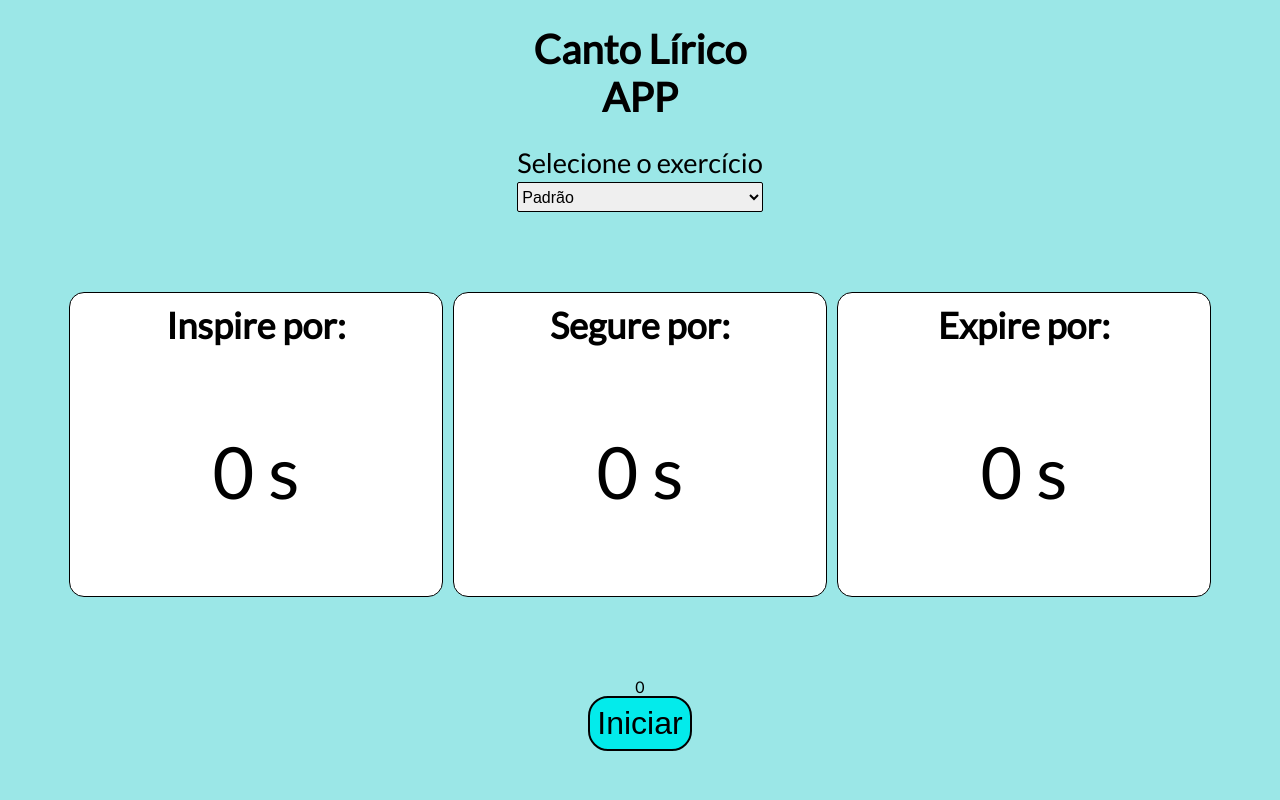
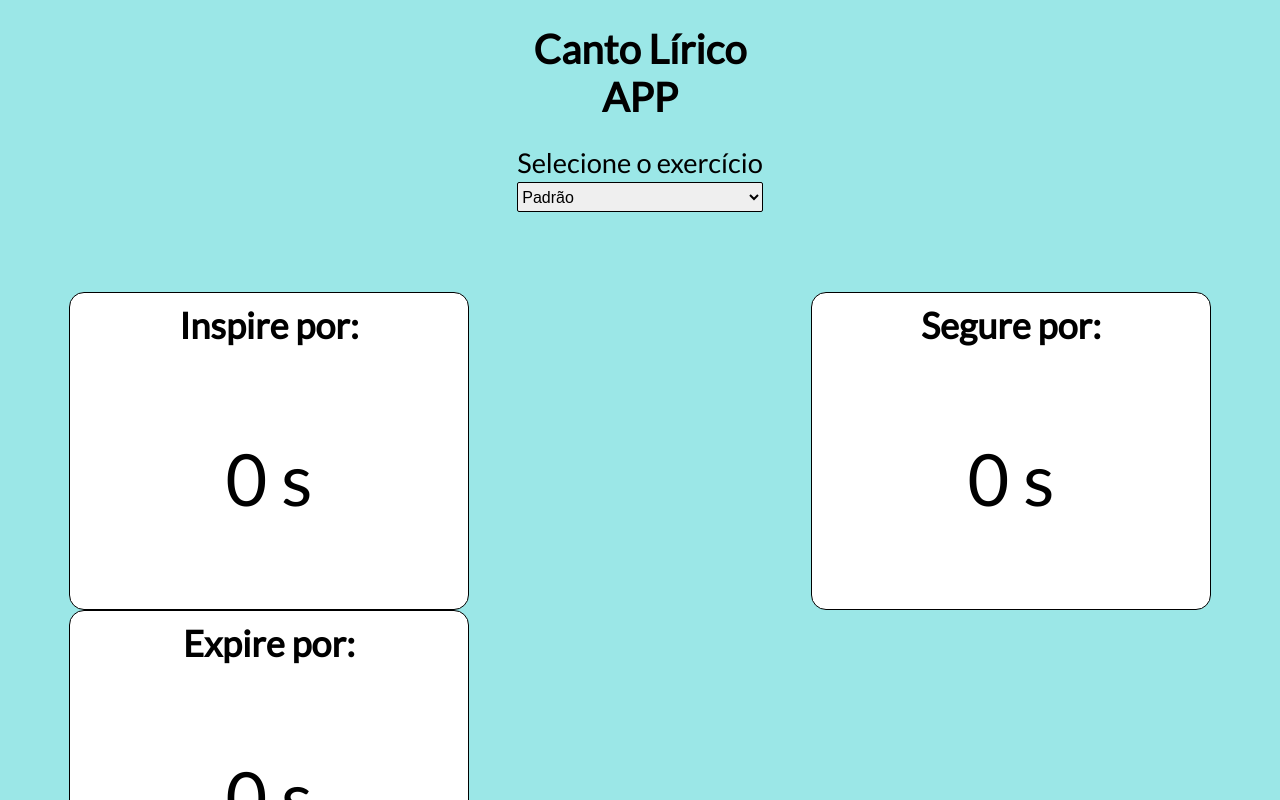
Before and after one commit to lucassdantas/breathing-exercise, a React (Vite) app: page / in a window 1280 px wide. Shown: the top 800 px of the page. Built offline with nearby package versions, Linux system fonts and the light colour scheme.

Commit message:
building start app logic

```diff
--- a/src/App.css
+++ b/src/App.css
@@ -86,12 +86,14 @@ font-weight:500px;
 
 #CutDownSection{
     display:flex;
-    justify-content:space-around;
+    flex-wrap:wrap;
+    justify-content:space-between;
     align-items:center;
     padding:0 5%;
 
     text-align:center;
     width:100vw;
+    max-width:1650px;
     margin:80px 0;
 
 
--- a/src/App.tsx
+++ b/src/App.tsx
@@ -1,40 +1,15 @@
 import './App.css'
 import { Footer } from './components/Footer'
 import { Header } from './components/Header'
-import { BreathingCard } from './components/BreathingCard'
 import { InputExerciseSelector } from './components/InputExerciseSelector'
-import { BreathingCardType } from './types/BreathingCardType'
 import { useState } from 'react'
+import { ChronometerController } from './components/ChronometerController'
 
 export default function App() {
-    const cards:BreathingCardType[] = [
-        {
-            title:"Inspire por: ",
-            second:0,
-        },
-        {
-            title:"Segure por: ",
-            second:0,
-        },
-        {
-            title:"Expire por: ",
-            second:0,
-        },
-    ]
-    const exercises = [
-        {
-            defaultExercise: {
-                inspiration: 5,
-                holdRespiration: 5,
-                expiration: 20,
-                repeatTimes: 4
-            },
-        },
-    ]
     const [currentSecond, setCurrentSecond] = useState<number>(0)
-
-    const startChronometer = () => {
-        setCurrentSecond(currentSecond+1)
+    const [isChronometerRunning, setIsChronometerRunning] = useState<boolean>(false)
+    const toggleChronometer = () => {
+        setIsChronometerRunning(!isChronometerRunning)
     }
 
     return (
@@ -43,16 +18,11 @@ export default function App() {
         <main>
             <InputExerciseSelector/>
             <section id="CutDownSection" className="cutdown">
-                {
-                    cards &&
-                    cards.map((card:BreathingCardType) => {
-                        return <BreathingCard title={card.title} second={card.second}/>
-                    })
-                }
+               <ChronometerController isChronometerRunning={isChronometerRunning}/>
             </section>
             <div id="DivButton">
                 <p>{currentSecond}</p>
-                <button id="ButtonInit" onClick={() => startChronometer()}>Iniciar</button>
+                <button id="ButtonInit" onClick={() => toggleChronometer()}>Iniciar</button>
                 <button id="ButtonStop" className="hidden">Parar</button>
             </div>
         </main>
--- /dev/null
+++ b/src/components/ChronometerController/index.tsx
@@ -0,0 +1,21 @@
+import React from 'react'
+import { cardsInfo } from '../../lib/cardsInfo'
+import { BreathingCard } from '../BreathingCard'
+import { BreathingCardType } from '../../types/BreathingCardType'
+
+export const ChronometerController = ({isChronometerRunning}:{isChronometerRunning:boolean}) => {
+  return (
+    <>
+    {
+        cardsInfo &&
+        cardsInfo.map((card:BreathingCardType) => {
+            return <BreathingCard title={card.title} second={card.second}/>
+        })
+
+    }
+    {
+        isChronometerRunning && <p>oi</p>
+    }
+    </>
+  )
+}
--- /dev/null
+++ b/src/lib/cardsInfo.ts
@@ -0,0 +1,16 @@
+import { BreathingCardType } from "../types/BreathingCardType";
+
+export const cardsInfo:BreathingCardType[] = [
+    {
+        title:"Inspire por: ",
+        second:0,
+    },
+    {
+        title:"Segure por: ",
+        second:0,
+    },
+    {
+        title:"Expire por: ",
+        second:0,
+    },
+]
```
Also changed, not shown: src/lib/exercises/index.ts (added, +10 -0 lines).
